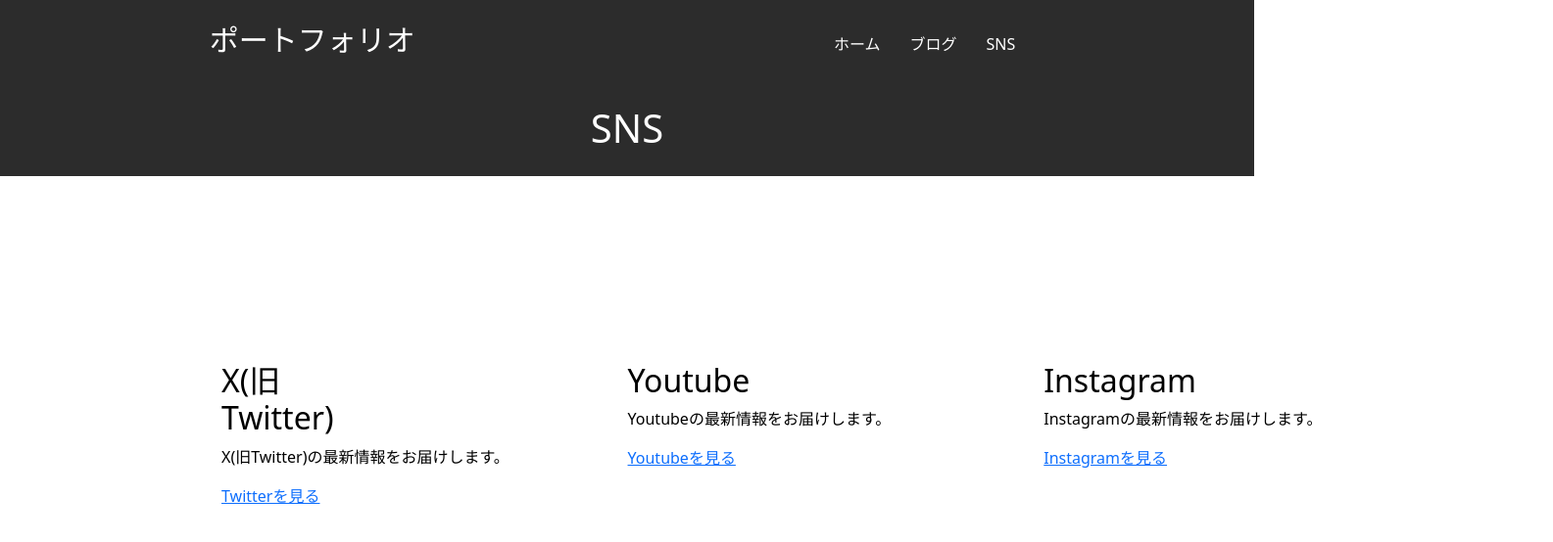
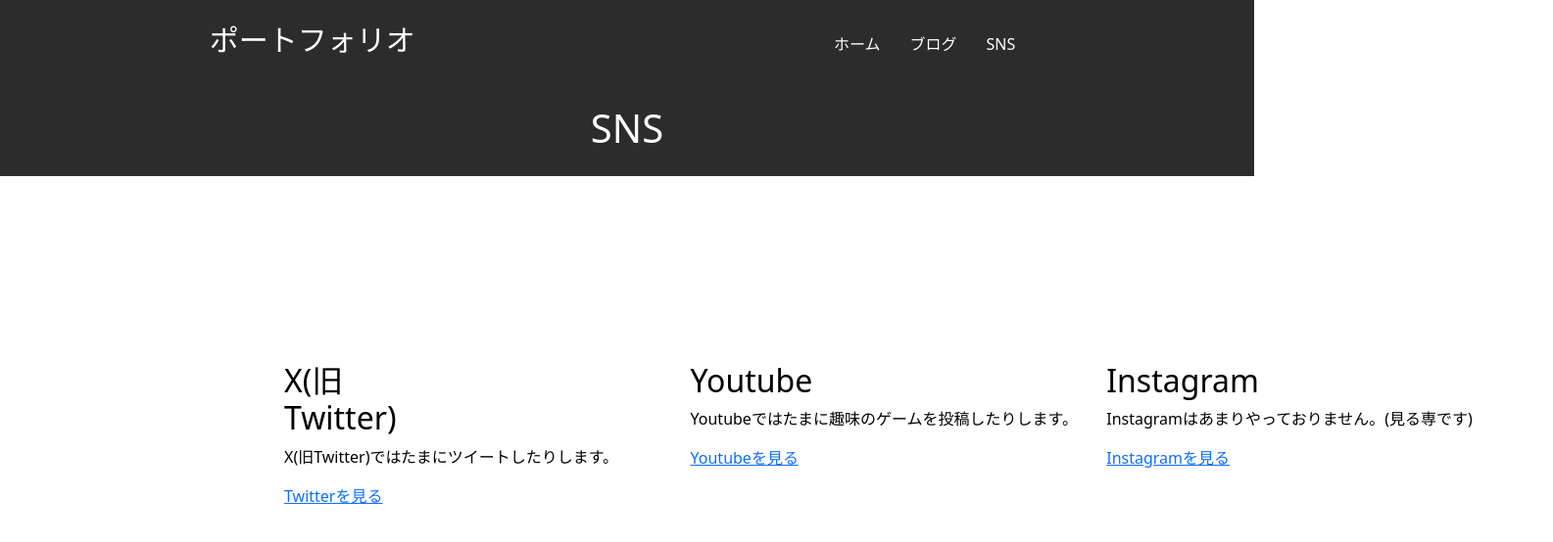
Before and after one commit to shupopo-999/portfolio, a React (Create React App) app: page /sns in a window 1280 px wide. Shown: the top 554 px of the page at 98% size, 1585 px wide, since content can reach past the window. Built offline with nearby package versions, Linux system fonts and the light colour scheme.

Commit message:
ｳﾝﾁ

```diff
--- a/src/App.css
+++ b/src/App.css
@@ -69,7 +69,7 @@ header .sns-content{
   height: 50px;
   position:absolute;
   top: 50%;
-  left: 20%;
+  left: 25%;
   margin: -30px 0 0 -30px;
   color: black;
 }
--- a/src/components/SNSPage.tsx
+++ b/src/components/SNSPage.tsx
@@ -9,17 +9,17 @@ const SNSPage = () => {
       <div className="sns-content">
         <div className="sns-card">
           <h2>X(旧Twitter)</h2>
-          <p>X(旧Twitter)の最新情報をお届けします。</p>
+          <p>X(旧Twitter)ではたまにツイートしたりします。</p>
           <a href="https://x.com/shu125481/">Twitterを見る</a>
         </div>
         <div className="sns-card">
           <h2>Youtube</h2>
-          <p>Youtubeの最新情報をお届けします。</p>
+          <p>Youtubeではたまに趣味のゲームを投稿したりします。</p>
           <a href="https://www.youtube.com/@shu_9999/">Youtubeを見る</a>
         </div>
         <div className="sns-card">
           <h2>Instagram</h2>
-          <p>Instagramの最新情報をお届けします。</p>
+          <p>Instagramはあまりやっておりません。(見る専です)</p>
           <a href="https://www.instagram.com/">Instagramを見る</a>
         </div>
       </div>
```
